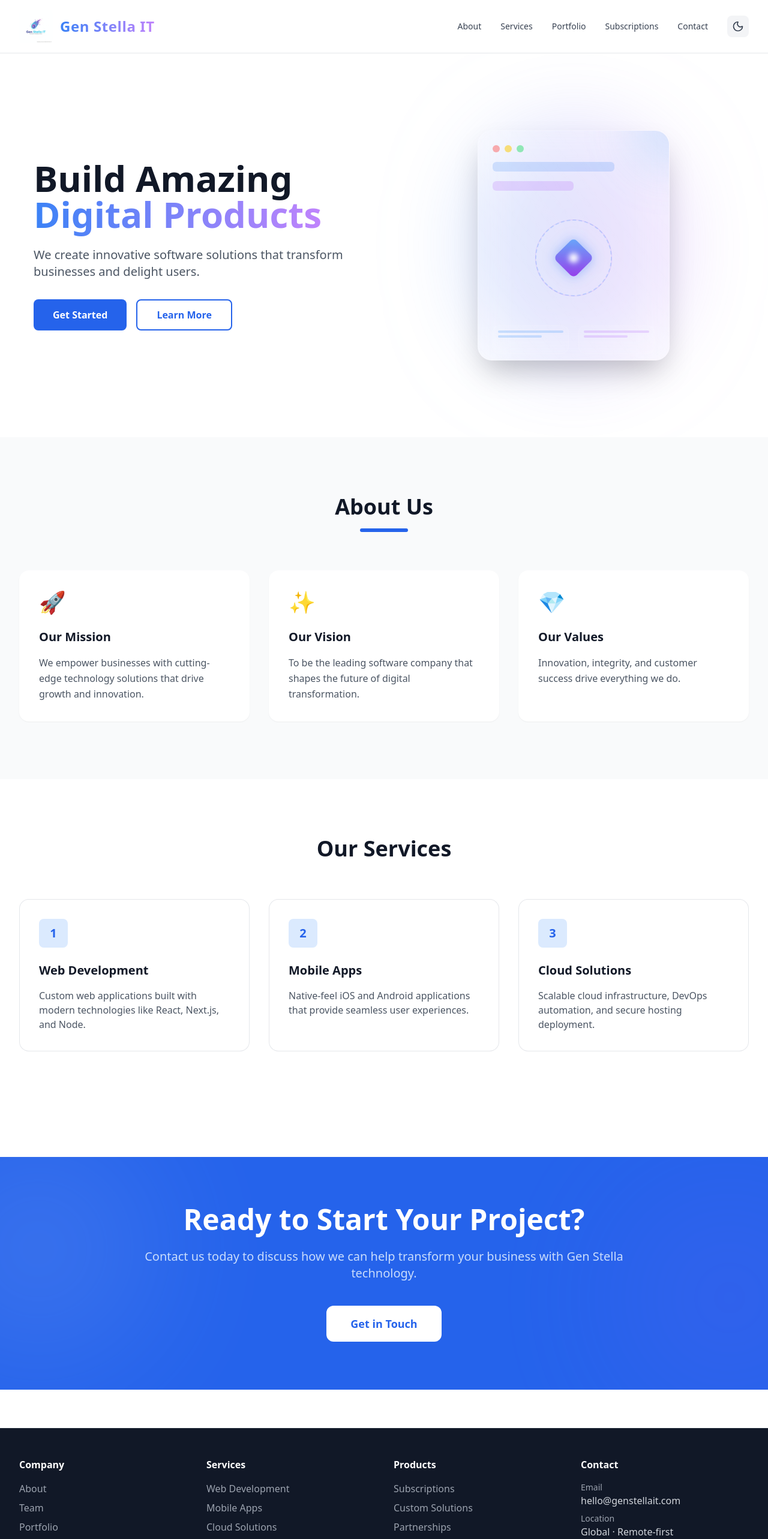
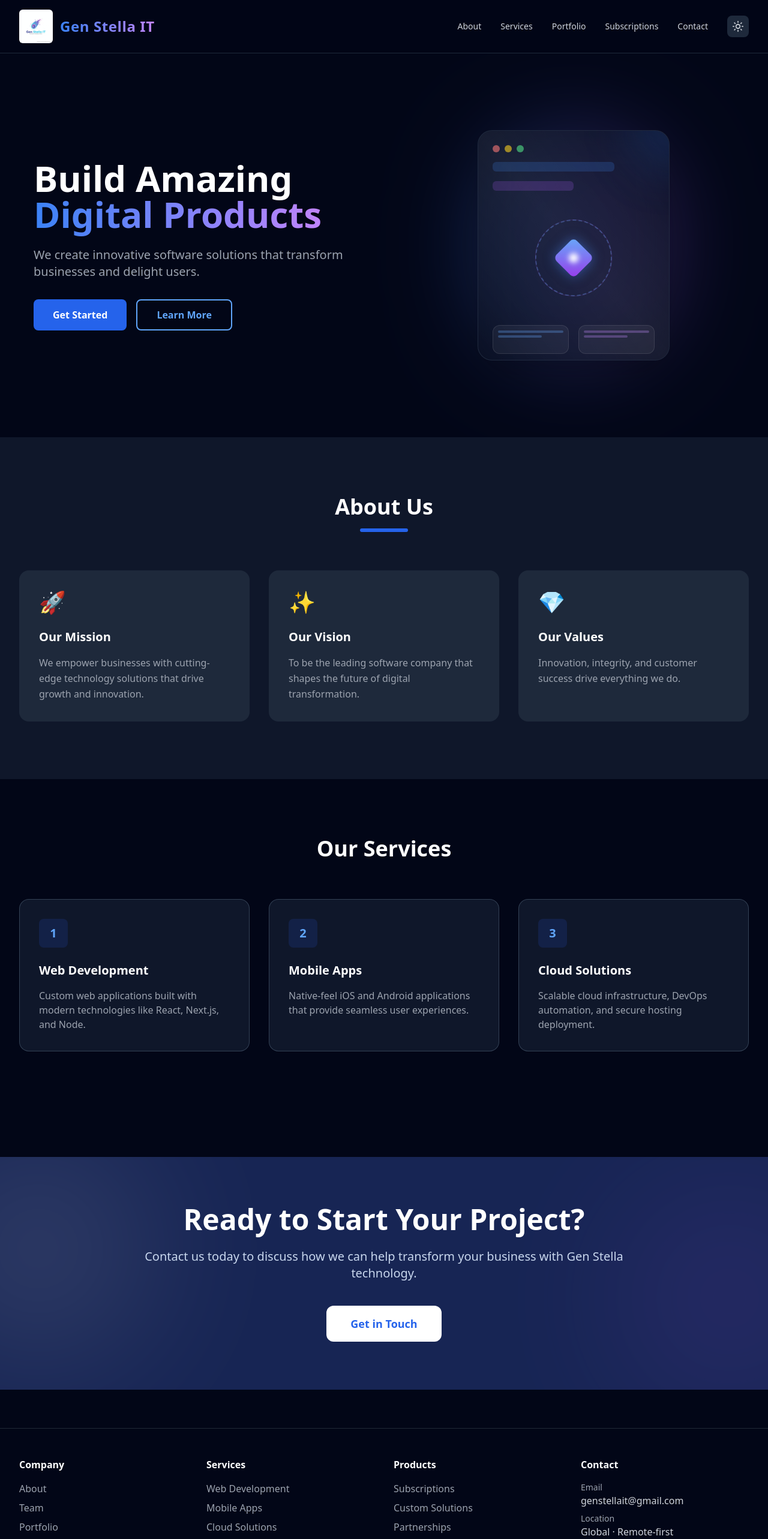
Before and after one commit to SheaikhNazib/gen-stella-it, a Next.js app in the folder gen-stella-protfolio/: page / in a window 1280 px wide. Shown: the top 2566 px of the page at 60% size. Built offline with nearby package versions, Linux system fonts and the light colour scheme.

Commit message:
Update theme initialization and contact email in AppShell component

```diff
--- a/gen-stella-protfolio/components/layout/AppShell.tsx
+++ b/gen-stella-protfolio/components/layout/AppShell.tsx
@@ -20,14 +20,12 @@ const navItems = [
 
 export default function AppShell({ children }: AppShellProps) {
   const [isOpen, setIsOpen] = useState(false)
-  const [isDark, setIsDark] = useState(false)
+  const [isDark, setIsDark] = useState(true)
   const pathname = usePathname()
 
   useEffect(() => {
     const savedTheme = typeof window !== 'undefined' ? localStorage.getItem('theme') : null
-    if (savedTheme === 'dark') {
-      setIsDark(true)
-    }
+    setIsDark(savedTheme !== 'light')
   }, [])
 
   useEffect(() => {
@@ -194,7 +192,7 @@ export default function AppShell({ children }: AppShellProps) {
               <ul className="space-y-2">
                 <li>
                   <span className="block text-sm">Email</span>
-                  <span className="text-gray-300">hello@genstellait.com</span>
+                  <span className="text-gray-300">genstellait@gmail.com</span>
                 </li>
                 <li>
                   <span className="block text-sm">Location</span>
```
